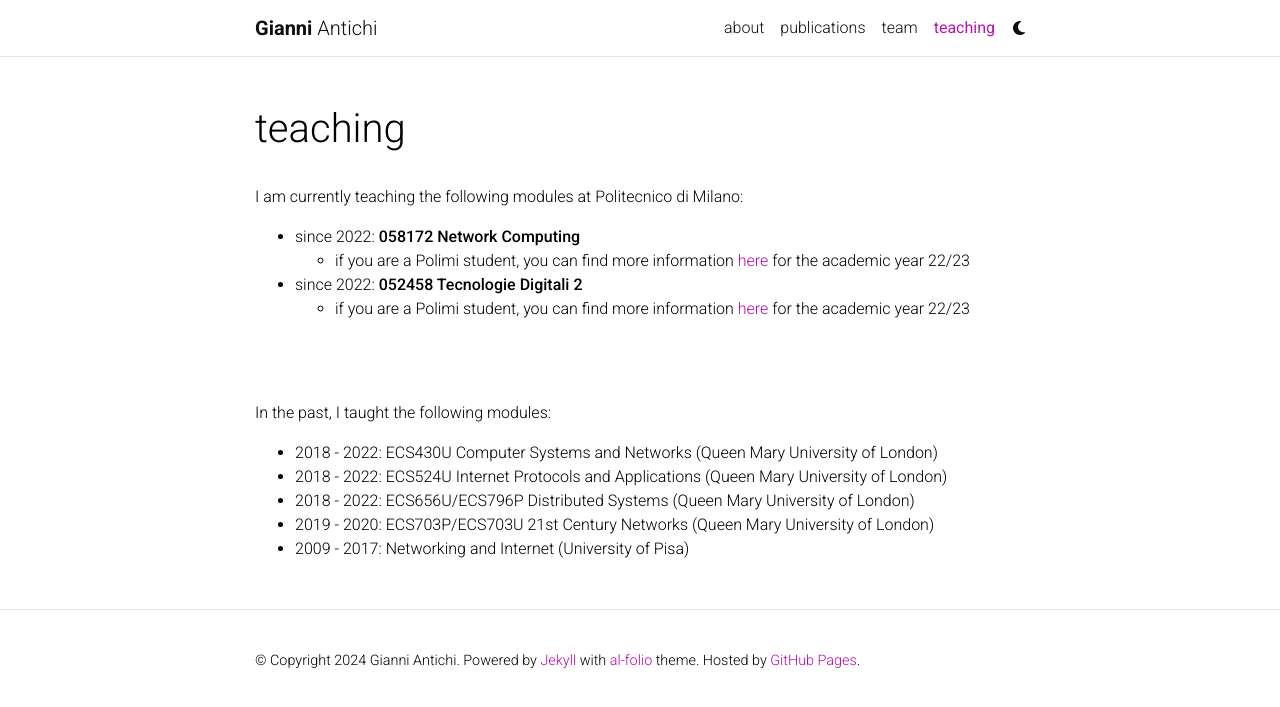
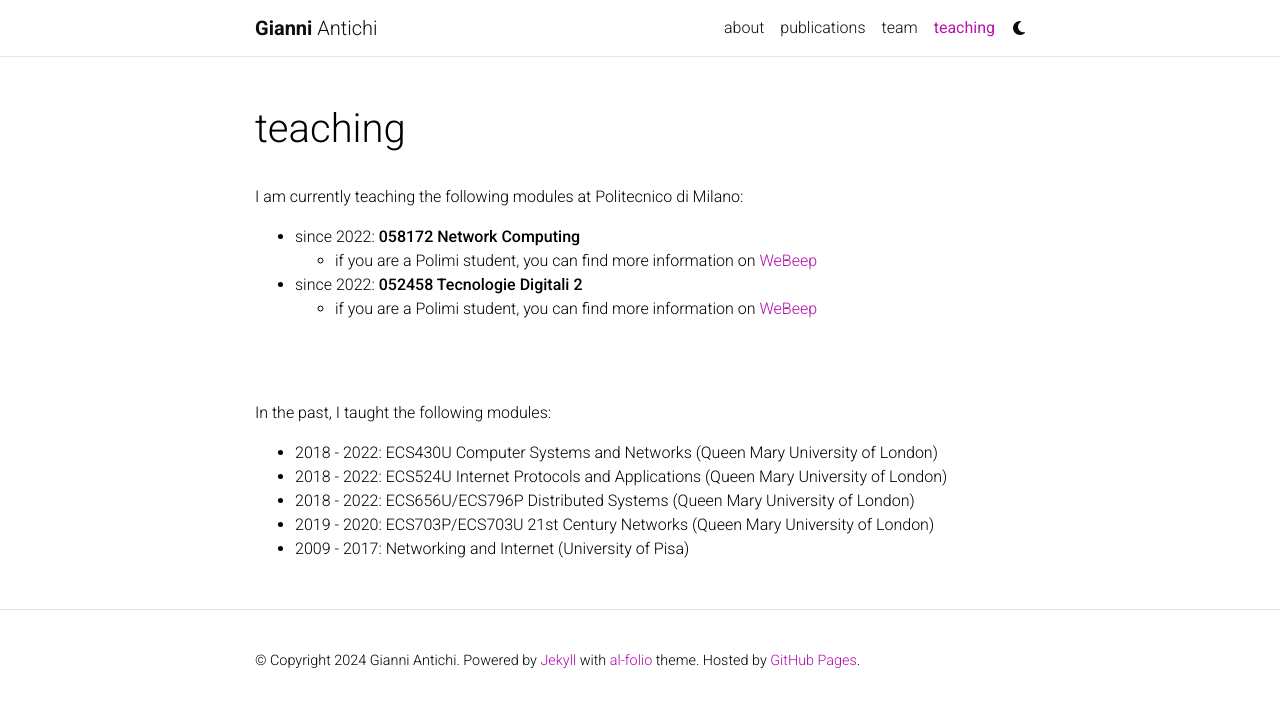
Before and after one commit to GianniAntichi/GianniAntichi.github.io, a Jekyll site: the page built from _pages/teaching.md, in a window 1280 px wide. Shown: the top 707 px of the page. Built offline with Jekyll 4.4.1, drawn with Linux system fonts in a browser that asks for light colours; comment, search, counter and statistics services are not loaded; a style sheet for code colours, icons or effects is not loaded.

Commit message:
updating teaching page

```diff
--- a/_pages/teaching.md
+++ b/_pages/teaching.md
@@ -9,9 +9,9 @@ nav_order: 3
 
 I am currently teaching the following modules at Politecnico di Milano:
 - since 2022: **058172 Network Computing**
-	- if you are a Polimi student, you can find more information [here](https://webeep.polimi.it/course/view.php?id=9734) for the academic year 22/23
+	- if you are a Polimi student, you can find more information on [WeBeep](https://webeep.polimi.it/)
 - since 2022: **052458 Tecnologie Digitali 2**
-	- if you are a Polimi student, you can find more information [here](https://webeep.polimi.it/course/view.php?id=9897) for the academic year 22/23
+	- if you are a Polimi student, you can find more information on [WeBeep](https://webeep.polimi.it/)
 
 <br>
 <br>
```
